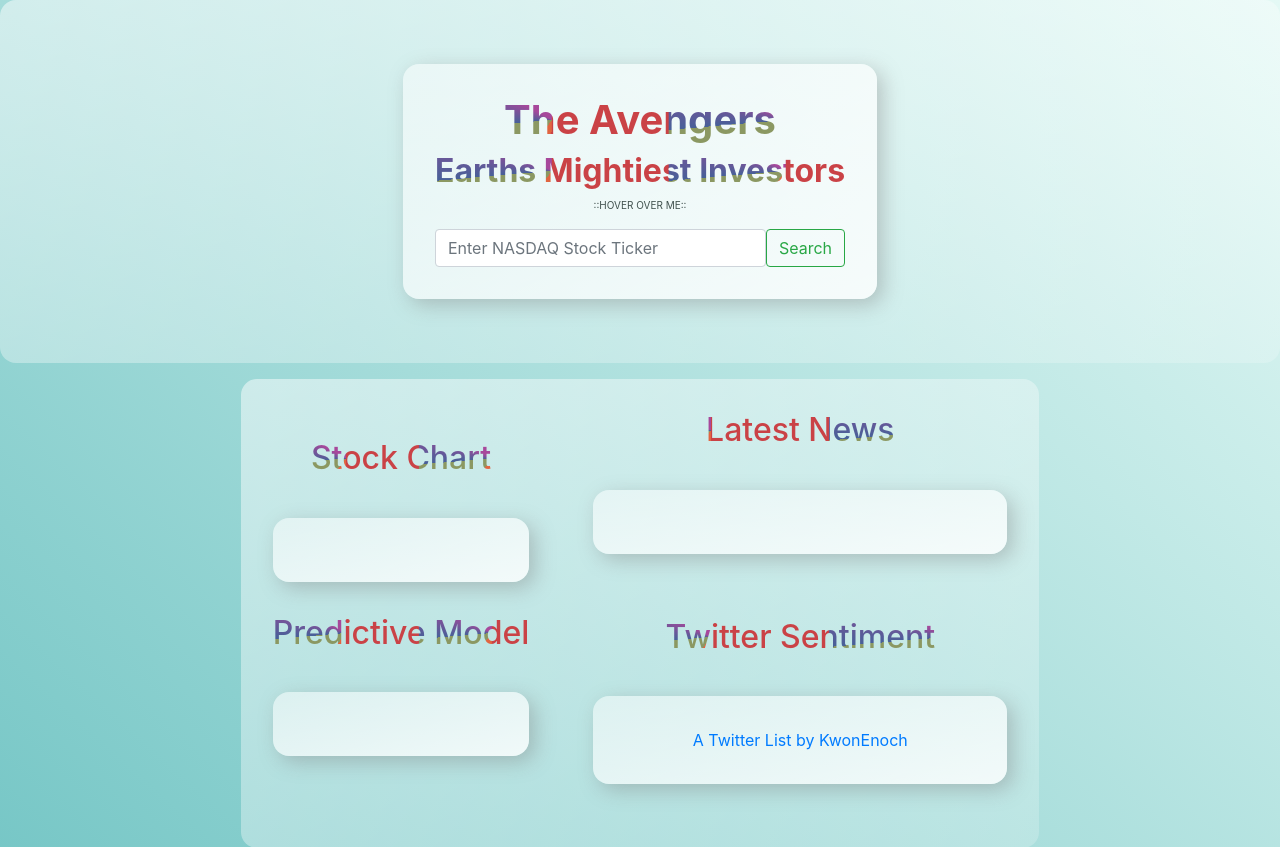
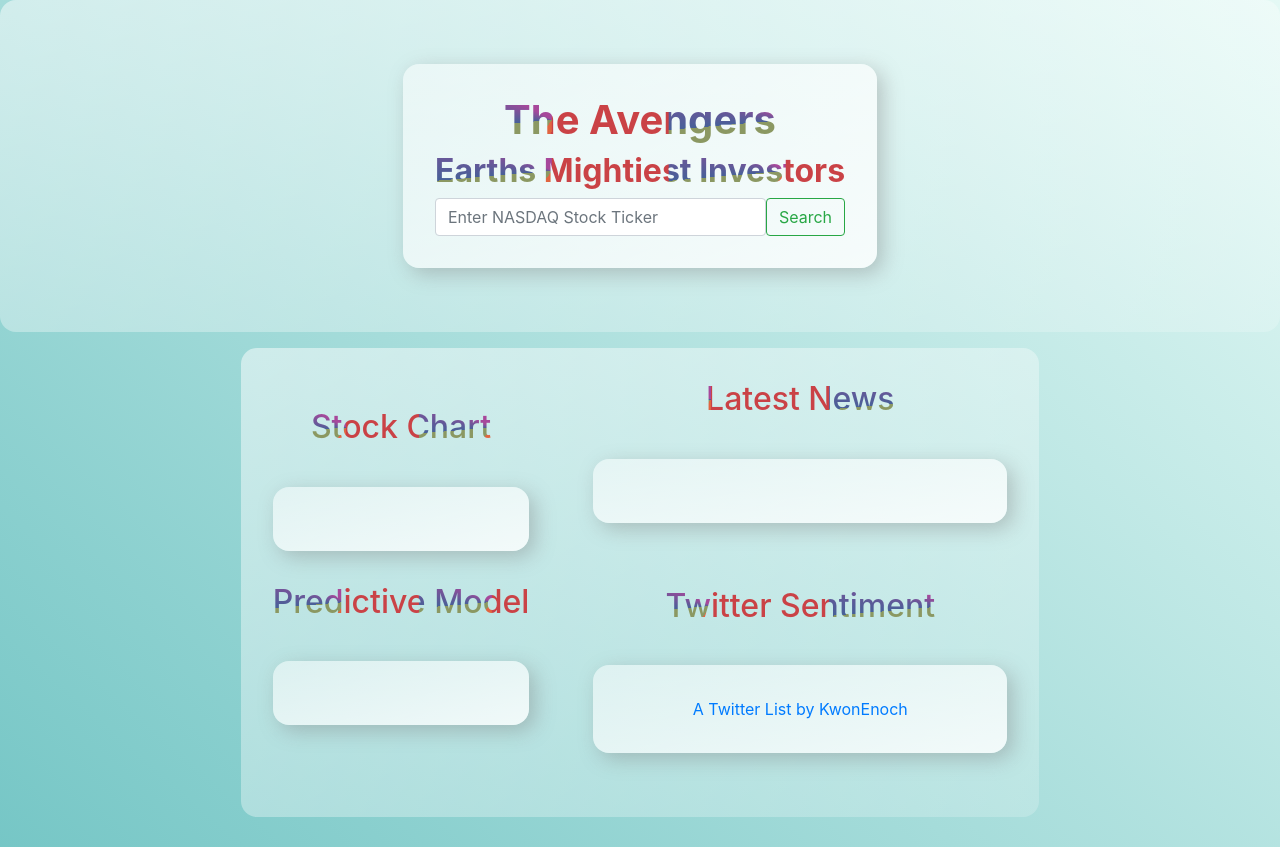
Before and after one commit to KimchiKoala/Heroku_UCI, a Flask app: page / in a window 1280 px wide. Shown: the top 847 px of the page. Run offline with Flask 2, Linux system fonts and the light colour scheme; some libraries are stand-ins or nearby versions.

Commit message:
Update index.html

```diff
--- a/templates/index.html
+++ b/templates/index.html
@@ -22,7 +22,7 @@
           <h2 class="avengers"><strong>Earths Mightiest Investors</strong></h2>
           <!-- <h5 class="subheader">Top 10 most popular stocks of 2020: </h5>
           <h5 class="options">AAPL, AMZN, AMD, FB, MSFT, MRNA, NIO, NKLA, NVDA, TSLA</h5>  -->
-          <p class="hover_txt">::HOVER OVER ME::</p>
+          <!-- <p class="hover_txt">::HOVER OVER ME::</p> -->
           <form class="d-flex">
             <input class="form-control me-2" id= "stockInput" name = "stock" type="search" placeholder="Enter NASDAQ Stock Ticker" aria-label="Search">
             <button class="btn btn-outline-success" id="submit" type="submit">Search</button>
```
